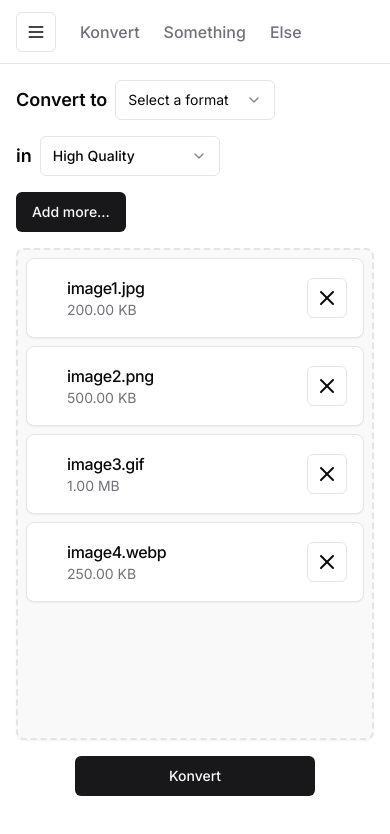
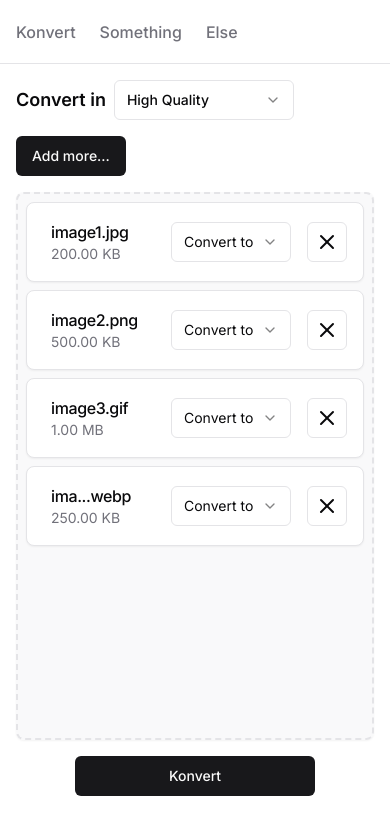
Before and after one commit to rogeonee/konvert, a Next.js app: page / in a window 390 px wide. Shown: the top 834 px of the page. Built offline with nearby package versions, Linux system fonts and the light colour scheme.

Commit message:
Mobile hook + updates

```diff
--- a/app/page.tsx
+++ b/app/page.tsx
@@ -6,13 +6,12 @@ import { Button } from '@/components/ui/button';
 import SelectFormat from '@/components/select-format';
 import SelectQuality from '@/components/select-quality';
 import ImageCard from '@/components/image-card';
-import { Input } from '@/components/ui/input';
 
 const sampleImages = [
   { name: 'image1.jpg', size: 204800 },
   { name: 'image2.png', size: 512000 },
   { name: 'image3.gif', size: 1048576 },
-  { name: 'image4.webp', size: 256000 },
+  { name: 'image44.webp', size: 256000 },
   /*
   { name: 'image5.svg', size: 102400 },
   { name: 'image6.webp', size: 256000 },
@@ -32,12 +31,8 @@ export default function Home() {
             <div className="flex flex-col md:flex-row items-center gap-4 w-full">
               <div className="flex w-full md:w-auto items-center justify-start gap-2">
                 <h1 className="text-lg font-semibold md:text-2xl">
-                  Convert to
+                  Convert in
                 </h1>
-                <SelectFormat />
-              </div>
-              <div className="flex w-full md:w-auto items-center justify-start gap-2">
-                <h1 className="text-lg font-semibold md:text-2xl">in</h1>
                 <SelectQuality />
               </div>
             </div>
--- a/components/image-card.tsx
+++ b/components/image-card.tsx
@@ -8,7 +8,9 @@ import {
   CardDescription,
 } from '@/components/ui/card';
 import { Button } from '@/components/ui/button';
+import SelectFormat from './select-format';
 import { X } from 'lucide-react';
+import useMobile from '@/lib/useMobile';
 
 type ImageProps = {
   filename: string;
@@ -17,26 +19,42 @@ type ImageProps = {
 };
 
 const ImageCard: React.FC<ImageProps> = ({ filename, filesize }) => {
-  // Helper function to format the file size
+  const isMobile = useMobile();
+
+  // Format the file size
   const formatFileSize = (size: number) => {
     if (size < 1024) return size + ' B';
     if (size < 1048576) return (size / 1024).toFixed(2) + ' KB';
     return (size / 1048576).toFixed(2) + ' MB';
   };
 
+  // Truncate the filename on mobile
+  const truncateFilename = (name: string) => {
+    const maxLength = 6; // 6 for filename + 5 for format
+    return name.length > maxLength ? name.slice(0, maxLength - 3) + '..' : name;
+  };
+
+  // Split the filename and format
+  const splitFilename = filename.split('.');
+  const namePart = splitFilename[0];
+  const formatPart = splitFilename[1] ? `.${splitFilename[1]}` : '';
+
   return (
-    <Card className="flex flex-row justify-between items-center w-full h-20 p-4">
-      <CardHeader>
+    <Card className="flex flex-row justify-between items-center w-full h-20 pl-0 pr-4">
+      <CardHeader className="flex-1">
         <div>
           <CardTitle className="text-md font-medium sm:text-md md:text-lg">
-            {filename}
+            {isMobile ? truncateFilename(namePart) + formatPart : filename}{' '}
           </CardTitle>
           <CardDescription>{formatFileSize(filesize)}</CardDescription>
         </div>
       </CardHeader>
-      <Button variant="outline" size="icon" className="hover:border-red-500">
-        <X />
-      </Button>
+      <div className="flex items-center gap-4">
+        <SelectFormat />
+        <Button variant="outline" size="icon" className="hover:border-red-500">
+          <X />
+        </Button>
+      </div>
     </Card>
   );
 };
--- a/components/select-format.tsx
+++ b/components/select-format.tsx
@@ -18,8 +18,8 @@ const formats = [
 const SelectFormat = () => {
   return (
     <Select>
-      <SelectTrigger id="format" className="w-[160px]">
-        <SelectValue placeholder="Select a format" />
+      <SelectTrigger id="format" className="w-[120px]">
+        <SelectValue placeholder="Convert to" />
       </SelectTrigger>
       <SelectContent>
         {formats.map((format) => (
--- /dev/null
+++ b/lib/useMobile.tsx
@@ -0,0 +1,22 @@
+import { useState, useEffect } from 'react';
+
+const useMobile = () => {
+  const [isMobile, setIsMobile] = useState(false);
+
+  useEffect(() => {
+    const handleResize = () => {
+      setIsMobile(window.innerWidth < 640); // Tailwind's 'sm' breakpoint 640px
+    };
+
+    handleResize();
+    window.addEventListener('resize', handleResize);
+
+    return () => {
+      window.removeEventListener('resize', handleResize);
+    };
+  }, []);
+
+  return isMobile;
+};
+
+export default useMobile;
```
Also changed, not shown: components/navbar.tsx (+6 -2 lines).
